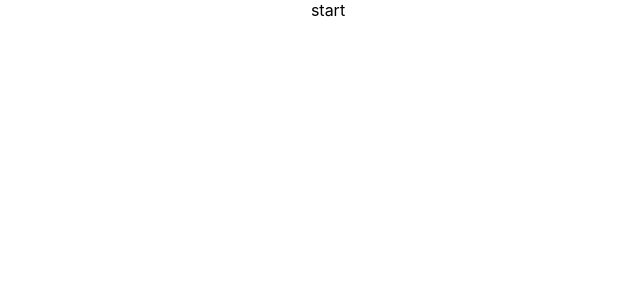
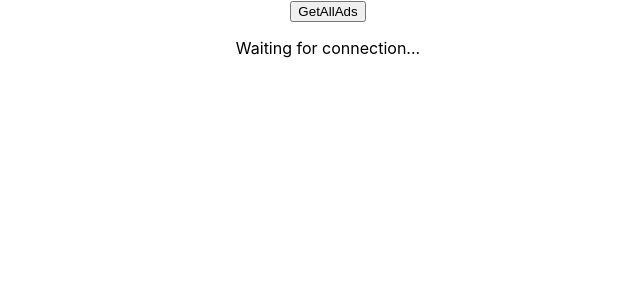
Before and after one commit to Shanyik/TechTreasure, a React (Create React App) app in the folder tt-frontend/: page / in a window 1280 px wide. Shown: the top 300 px of the page, without its empty margins (312-952 px from the left). Built offline with nearby package versions, Linux system fonts and the light colour scheme.

Commit message:
feat: added getAll endpoint to frontend for testing

```diff
--- a/tt-frontend/src/App.js
+++ b/tt-frontend/src/App.js
@@ -1,10 +1,42 @@
+import { useState } from 'react';
 import './App.css';
 
 function App() {
+
+  const [ads, setAds] = useState(null)
+
+  const handleOnClick = () => {
+    fetch('api/Ad/GetAll', {
+      method: 'GET',
+  })
+      .then(response => {return response.json()})
+      .then(data => {
+          setAds(data)
+          console.log(data);
+      }
+      )
+      .catch(error => console.log(error))
+  }
+
   return (
+
     <div className="App">
-      start
+      <button onClick={() => {handleOnClick()}}>GetAllAds</button>
+      {
+        ads ? (
+          ads.map((ad) => (
+            <>
+              <p>id: {ad.id}</p>
+              <p>name: {ad.name}</p>
+              <p>description: {ad.description}</p>
+            </>
+          ))
+        ) : (
+          <p>Waiting for connection...</p>
+        )
+      }
     </div>
+
   );
 }
 
```
Also changed, not shown: tt-frontend/src/setupProxy.js (added, +11 -0 lines), 1 other file (tests, documents, lock files or other folders).
